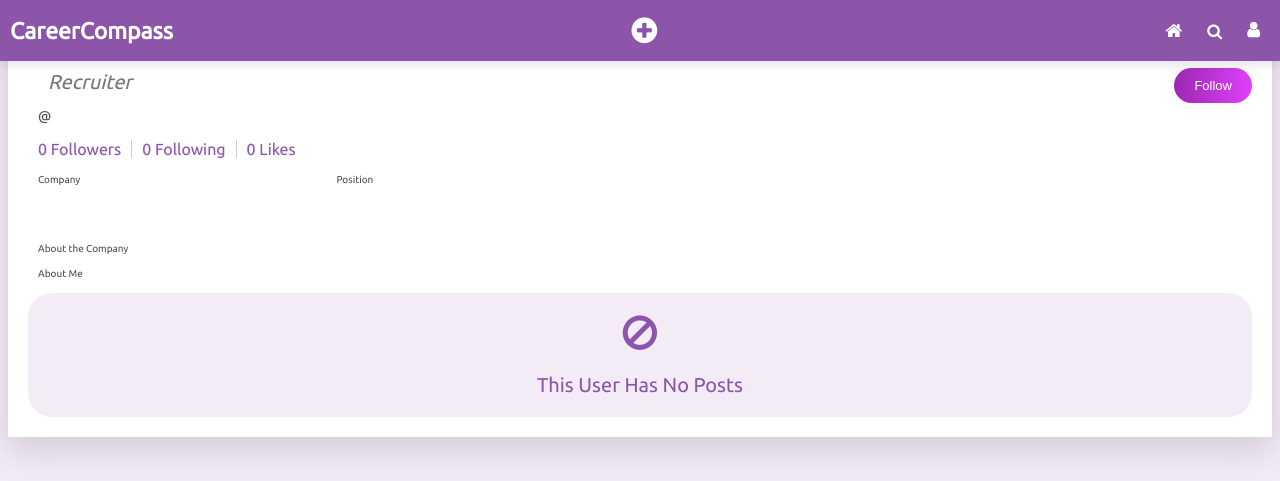
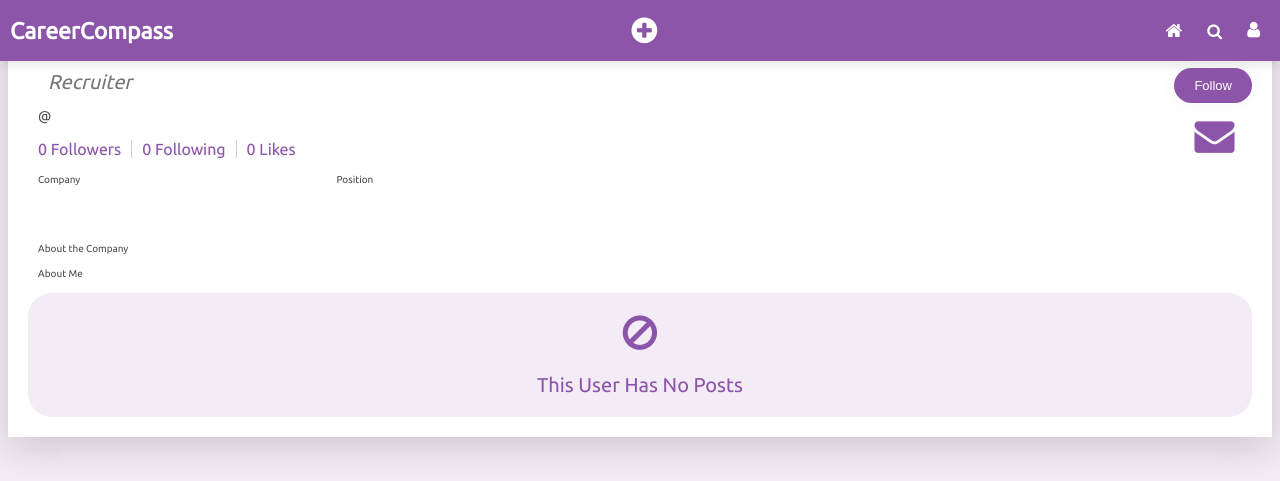
Before and after one commit to JoeBeyrer/CareerCompass, a Django app: a page that uses careercompass/careercompassapp/templates/profile-recruiter.html in a window 1280 px wide. Shown: the top 481 px of the page. Run offline with Django 5.2, Linux system fonts and the light colour scheme; the visitor is signed in with stand-in values (Sample User, id 1); data that the repository does not hold is empty.

Commit message:
Added email user button, fixed broken links on post and search pages

```diff
--- a/careercompass/careercompassapp/templates/post.html
+++ b/careercompass/careercompassapp/templates/post.html
@@ -127,7 +127,7 @@
             color: red;
         }
 
-        @media (max-width: 800px) {
+        @media (max-width: 100px) {
             .main {
                 width: 90%;
                 border-radius: 0px;
--- a/careercompass/careercompassapp/templates/profile-recruiter.html
+++ b/careercompass/careercompassapp/templates/profile-recruiter.html
@@ -5,6 +5,7 @@
 <head>
     <link rel="stylesheet" href="css/style.css">
     <link href="https://fonts.googleapis.com/css?family=Ubuntu" rel="stylesheet">
+    <link rel="stylesheet" href="https://cdnjs.cloudflare.com/ajax/libs/font-awesome/4.7.0/css/font-awesome.min.css">
     <meta name="viewport" content="width=device-width, initial-scale=1" />
     <style>
         body {
@@ -80,7 +81,7 @@
             cursor: pointer;
             border-radius: 5em;
             color: #fff;
-            background: linear-gradient(to right, #9C27B0, #E040FB);
+            background: #8C55AA;
             border: 0;
             padding: 10px 20px;
             font-size: 13px;
@@ -146,6 +147,12 @@
             margin-left: 10px;
         }
 
+        .mail {
+            margin-left: 25px;
+            font-size: 40px;
+            margin-top: 10px;
+        }
+
         @media (max-width: 600px) {
             .dynamic-field {
                 width: 100%; /* Show dynamic fields in full width on smaller screens */
@@ -198,9 +205,11 @@
                         {% if recruiter.0 in following_list %}
                             <button type="submit" class="follow-button" name="follow"
                             value="unfollow" type="submit">Unfollow</button>
+                            <a href="mailto:{{recruiter.9}}" class="mail"><i class="fa fa-envelope"></i></a>
                         {% else %}
                             <button type="submit" class="follow-button" name="follow"
                             value="follow" type="submit">Follow</button>
+                            <a href="mailto:{{student.12}}" class="mail" style="margin-left: 20px;"><i class="fa fa-envelope"></i></a>
                         {% endif %}
                     {% endif %}
                 </form>
--- a/careercompass/careercompassapp/views.py
+++ b/careercompass/careercompassapp/views.py
@@ -48,6 +48,8 @@
 
 
 def post(request, postedBy, date):
+    current_user = request.user.username
+    user_type = get_user_type(current_user)
     date = datetime.strptime(date, '%Y-%m-%d-%H-%M-%S-%f')
     post = get_post(postedBy, date)
     current_user = request.user.username
@@ -65,8 +67,8 @@
     has_liked = check_liked_post(request.user.username, post[0], post[1])
     likes_count = get_like_count(post[0], post[1])
     poster_type = get_user_type(post[0])
-
-    return render(request, 'post.html', {'post': post, 'likes_count': likes_count, 'has_liked': has_liked, 'user_type': poster_type})
+    print(poster_type)
+    return render(request, 'post.html', {'post': post, 'likes_count': likes_count, 'has_liked': has_liked, 'user_type': poster_type, 'type': user_type})
 
 def student_profile(request, username):
     current_user = request.user.username
@@ -272,6 +274,8 @@
     return render(request, 'following.html', {'following_list': following_data, 'username': username})
 
 def search(request):
+    current_user = request.user.username
+    user_type = get_user_type(current_user)
     results = search_user('')
     results_data = []
     if request.method == "POST":
@@ -280,6 +284,6 @@
             results = search_user(search_query)
     if results:
         for result in results:
-            user_type = get_user_type(result[0])
-            results_data.append({'result': result, 'user_type': user_type})
-    return render(request, 'search.html', {'search_results': results_data})
+            result_type = get_user_type(result[0])
+            results_data.append({'result': result, 'user_type': result_type})
+    return render(request, 'search.html', {'search_results': results_data, 'type': user_type})
```
Also changed, not shown: careercompass/careercompassapp/templates/profile-student.html (+9 -1 lines).
